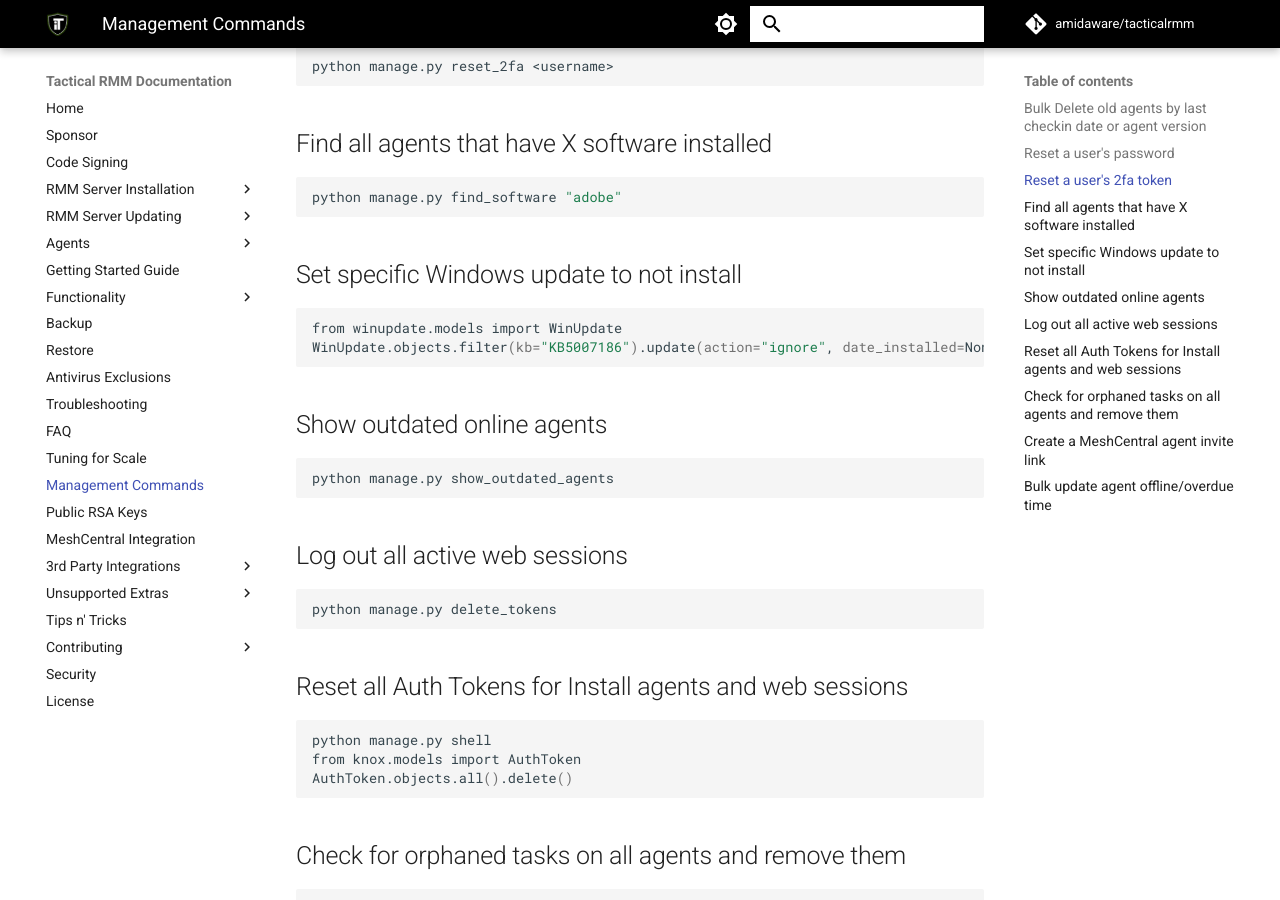
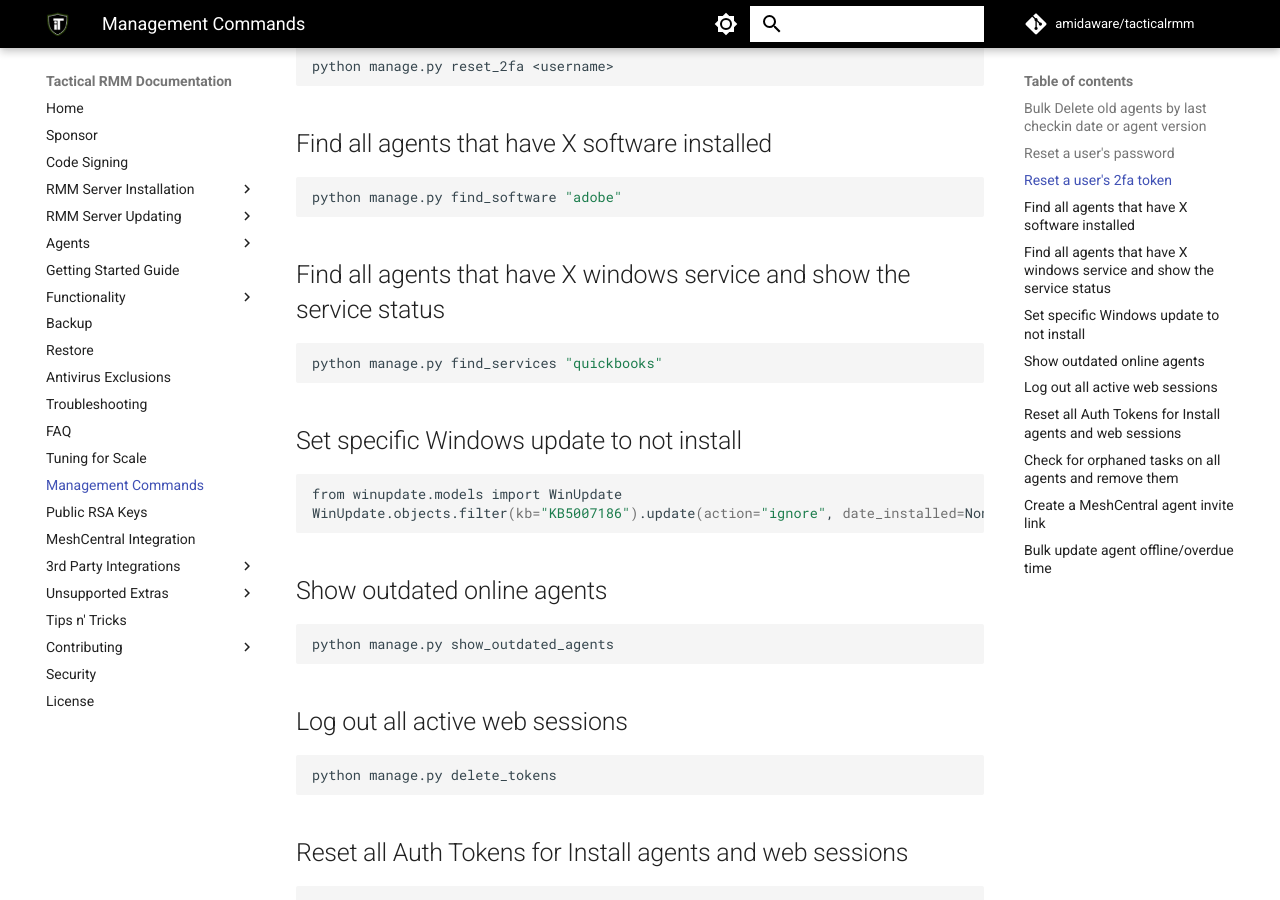
Before and after one commit to amidaware/trmm-docs, an MkDocs documentation site: the page built from docs/management_cmds.md, in a window 1280 px wide and 900 px high, scrolled down 886 px. Built offline with MkDocs 1.6.1 and Material for MkDocs 9.7.7, drawn with Linux system fonts in a browser that asks for light colours; comment, search, counter and statistics services are not loaded.

Commit message:
add find service mgmt command

````diff
--- a/docs/management_cmds.md
+++ b/docs/management_cmds.md
@@ -56,6 +56,12 @@
 
 ```bash
 python manage.py find_software "adobe"
+```
+
+## Find all agents that have X windows service and show the service status
+
+```bash
+python manage.py find_services "quickbooks"
 ```
 
 ## Set specific Windows update to not install
````
